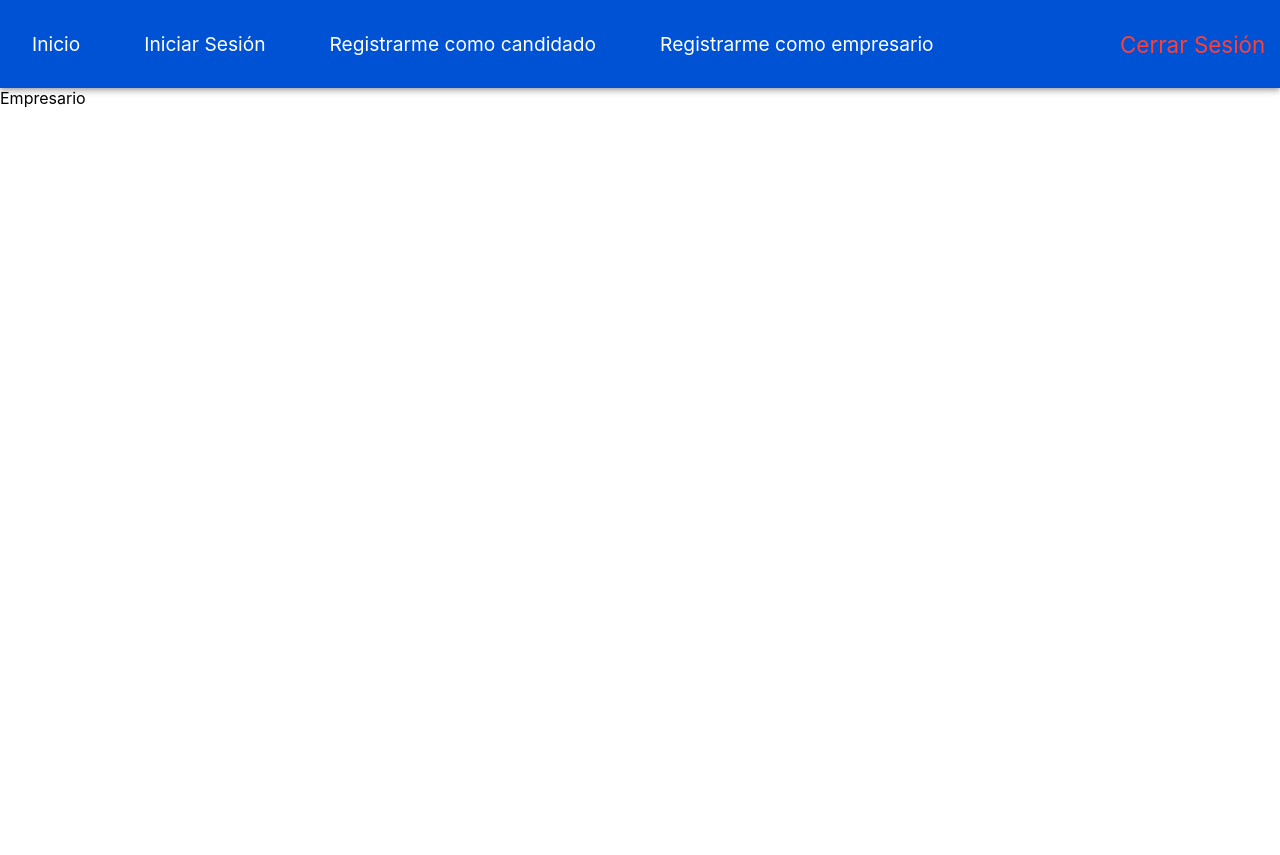
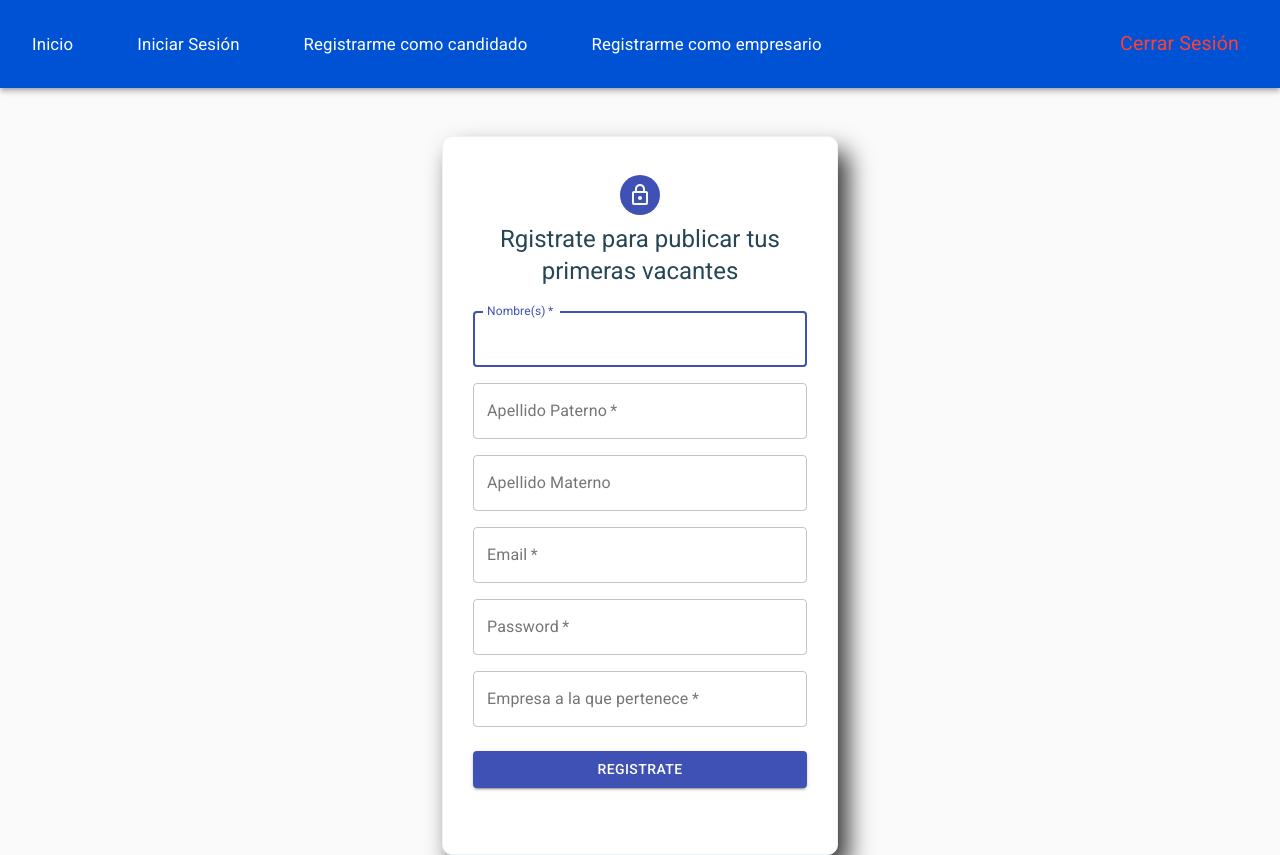
Before and after one commit to omarrendon/sistema-empelos-en-linea, a React (Create React App) app: page /registro-empresario in a window 1280 px wide. Before the commit the page ends 800 px from the top, so only its background shows below. Built offline with nearby package versions, Linux system fonts and the light colour scheme.

Commit message:
Creacion de las pantallas de registro de empresario y de login terminadas

```diff
--- /dev/null
+++ b/src/components/Candidato/index.styles.jsx
@@ -0,0 +1,39 @@
+import { makeStyles } from "@material-ui/core/styles";
+export default makeStyles(theme => ({
+  root: {
+    height: "100vh"
+  },
+  image: {
+    backgroundImage: "url(https://source.unsplash.com/random)",
+    backgroundRepeat: "no-repeat",
+    backgroundColor:
+      theme.palette.type === "light"
+        ? theme.palette.grey[50]
+        : theme.palette.grey[900],
+    backgroundSize: "cover",
+    backgroundPosition: "center"
+  },
+  paper: {
+    margin: theme.spacing(8, 4),
+    display: "flex",
+    flexDirection: "column",
+    alignItems: "center",
+    border: ".5px solid #edf2f4",
+    borderRadius: "5px",
+    backgroundColor: "#edf2f4",
+    boxShadow: "10px 15px 25px 0 rgba(0,0,0,.8)",
+    paddingBottom: "50px"
+  },
+  avatar: {
+    margin: theme.spacing(1),
+    backgroundColor: theme.palette.secondary.main
+  },
+  form: {
+    width: "70%", // Fix IE 11 issue.
+    marginTop: theme.spacing(1)
+  },
+  submit: {
+    margin: theme.spacing(3, 8, 2),
+    width: "70%"
+  }
+}));
--- a/src/components/Empresario/index.jsx
+++ b/src/components/Empresario/index.jsx
@@ -1,11 +1,98 @@
-import React from 'react'
+import React from "react";
+import {Avatar, Button, CssBaseline, TextField, Grid, Typography, Container,  } from "@material-ui/core";
+import LockOutlinedIcon from "@material-ui/icons/LockOutlined";
+import styles from './index.styles'
 
-function index() {
+export default function SignUp() {
+  const classes = styles();
+
   return (
-    <div>
-      Empresario
-    </div>
-  )
+    <Container component="main" maxWidth="xs">
+      <CssBaseline />
+      <div className={classes.paper}>
+        <Avatar className={classes.avatar}>
+          <LockOutlinedIcon />
+        </Avatar>
+        <Typography component="h1" variant="h5" className={classes.titulo}>
+          Rgistrate para publicar tus primeras vacantes
+        </Typography>
+        <form className={classes.form} noValidate>
+          <Grid container spacing={2}>
+            <Grid item xs={12} sm={6} md={12}>
+              <TextField
+                name="nombre"
+                variant="outlined"
+                required
+                fullWidth
+                id="nombre"
+                label="Nombre(s)"
+                autoFocus
+              />
+            </Grid>
+            <Grid item xs={12} sm={12} md={12}>
+              <TextField
+                variant="outlined"
+                fullWidth
+                required
+                id="apellidoPaterno"
+                label="Apellido Paterno"
+                name="apellidoPaterno"
+              />
+            </Grid>
+            <Grid item xs={12}>
+              <TextField
+                variant="outlined"
+                fullWidth
+                id="apellidoMaterno"
+                label="Apellido Materno"
+                name="apellidoMaterno"
+                autoComplete="apellidoMaterno"
+              />
+            </Grid>
+            <Grid item xs={12}>
+              <TextField
+                variant="outlined"
+                required
+                fullWidth
+                id="email"
+                label="Email"
+                name="email"
+              />
+            </Grid>
+            <Grid item xs={12}>
+              <TextField
+                variant="outlined"
+                required
+                fullWidth
+                name="password"
+                label="Password"
+                type="password"
+                id="password"
+                autoComplete="current-password"
+              />
+            </Grid>
+            <Grid item xs={12}>
+              <TextField
+                variant="outlined"
+                required
+                fullWidth
+                id="empresa"
+                label="Empresa a la que pertenece"
+                name="empresa"
+              />
+            </Grid>
+          </Grid>
+          <Button
+            type="submit"
+            fullWidth
+            variant="contained"
+            color="primary"
+            className={classes.submit}
+          >
+            Registrate
+          </Button>
+        </form>
+      </div>
+    </Container>
+  );
 }
-
-export default index
--- /dev/null
+++ b/src/components/Empresario/index.styles.jsx
@@ -0,0 +1,32 @@
+import { makeStyles } from "@material-ui/core/styles";
+
+export default makeStyles(theme => ({
+  paper: {
+    marginTop: theme.spacing(6),
+    display: "flex",
+    flexDirection: "column",
+    alignItems: "center",
+    border: ".5px solid #edf2f4",
+    borderRadius: "10px",
+    backgroundColor: "#fff",
+    boxShadow: "10px 15px 25px 0 rgba(0,0,0,.8)",
+    paddingBottom: "50px",
+    width: "100%",
+    padding: "30px 30px 40px 30px"
+  },
+  avatar: {
+    margin: theme.spacing(1),
+    backgroundColor: theme.palette.primary.main
+  },
+  form: {
+    width: "100%", // Fix IE 11 issue.
+    marginTop: theme.spacing(3)
+  },
+  submit: {
+    margin: theme.spacing(3, 0, 2)
+  },
+  titulo: {
+    textAlign: "center",
+    color: "#264653"
+  }
+}));
--- a/src/components/Sesion/index.jsx
+++ b/src/components/Sesion/index.jsx
@@ -1,11 +1,71 @@
-import React from 'react'
+import React from "react";
+import Avatar from "@material-ui/core/Avatar";
+import Button from "@material-ui/core/Button";
+import CssBaseline from "@material-ui/core/CssBaseline";
+import TextField from "@material-ui/core/TextField";
+import FormControlLabel from "@material-ui/core/FormControlLabel";
+import Checkbox from "@material-ui/core/Checkbox";
+import Paper from "@material-ui/core/Paper";
+import Grid from "@material-ui/core/Grid";
+import LockOutlinedIcon from "@material-ui/icons/LockOutlined";
+import Typography from "@material-ui/core/Typography";
+import styles from './index.style'
 
-function index() {
+export default function SignInSide() {
+  const classes = styles();
+
   return (
-    <div>
-      LOGIN
-    </div>
-  )
+    <Grid container component="main" className={classes.root}>
+      <CssBaseline />
+      <Grid item xs={false} sm={4} md={7} className={classes.image} />
+      <Grid item xs={12} sm={8} md={5} component={Paper} elevation={6} square>
+        <div className={classes.paper}>
+          <Avatar className={classes.avatar}>
+            <LockOutlinedIcon />
+          </Avatar>
+          <Typography component="h1" variant="h5">
+            Inicia Sesión
+          </Typography>
+          <form className={classes.form} noValidate>
+            <TextField
+              variant="outlined"
+              margin="normal"
+              required
+              fullWidth
+              id="email"
+              label="Email"
+              name="email"
+              autoComplete="email"
+              autoFocus
+            />
+            <TextField
+              variant="outlined"
+              margin="normal"
+              required
+              fullWidth
+              name="password"
+              label="Contraseña"
+              type="password"
+              id="password"
+              autoComplete="current-password"
+            />
+            <FormControlLabel
+              control={<Checkbox value="remember" color="primary" />}
+              label="Recordarme"
+            />
+            <Button
+              type="submit"
+              fullWidth
+              variant="contained"
+              color="secondary"
+              className={classes.submit}
+            >
+              Iniciar Sesión
+            </Button>
+
+          </form>
+        </div>
+      </Grid>
+    </Grid>
+  );
 }
-
-export default index
--- /dev/null
+++ b/src/components/Sesion/index.style.jsx
@@ -0,0 +1,40 @@
+import { makeStyles } from "@material-ui/core/styles";
+
+export default makeStyles(theme => ({
+  root: {
+    height: "100vh"
+  },
+  image: {
+    backgroundImage: "url(https://source.unsplash.com/random)",
+    backgroundRepeat: "no-repeat",
+    backgroundColor:
+      theme.palette.type === "light"
+        ? theme.palette.grey[50]
+        : theme.palette.grey[900],
+    backgroundSize: "cover",
+    backgroundPosition: "center"
+  },
+  paper: {
+    margin: theme.spacing(8, 4),
+    display: "flex",
+    flexDirection: "column",
+    alignItems: "center",
+    border: ".5px solid #edf2f4",
+    borderRadius: "10px",
+    backgroundColor: "#fff",
+    boxShadow: "10px 15px 25px 0 rgba(0,0,0,.8)",
+    paddingBottom: "50px",
+    padding: "30px 30px 40px 30px"
+  },
+  avatar: {
+    margin: theme.spacing(1),
+    backgroundColor: theme.palette.secondary.main
+  },
+  form: {
+    width: "100%",
+    marginTop: theme.spacing(1)
+  },
+  submit: {
+    margin: theme.spacing(3, 0, 2)
+  }
+}));
```
Also changed, not shown: src/Images/find-job.jpg (added), src/Images/find.jpg (added).
